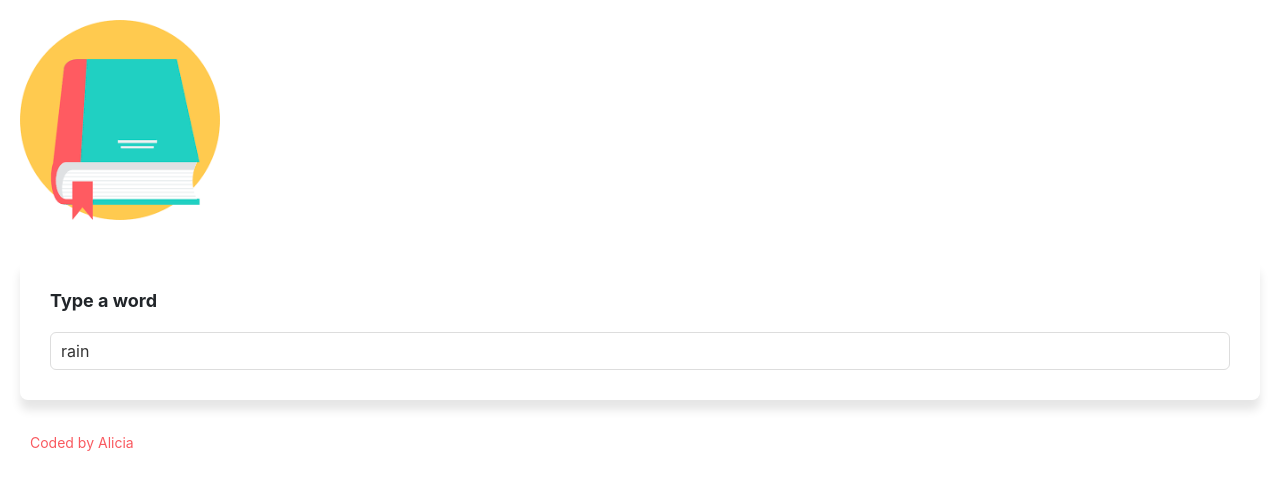
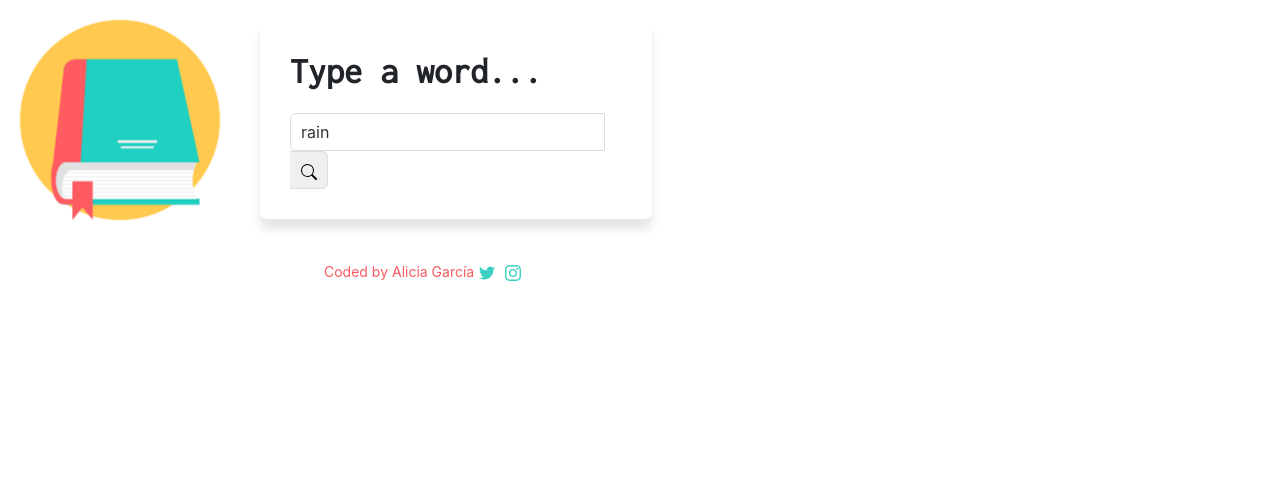
Before and after one commit to AliOli85/dictionary-project, a React (Create React App) app: page / in a window 1280 px wide. Shown: the top 490 px of the page. Built offline with nearby package versions, Linux system fonts and the light colour scheme; no server answers.

Commit message:
Fixed styling issues

```diff
--- a/package.json
+++ b/package.json
@@ -9,6 +9,7 @@
     "axios": "^0.21.1",
     "react": "^17.0.2",
     "react-dom": "^17.0.2",
+    "react-icons": "^4.2.0",
     "react-scripts": "4.0.3",
     "web-vitals": "^1.1.2"
   },
--- a/public/index.html
+++ b/public/index.html
@@ -12,6 +12,9 @@
     <link href="https://cdn.jsdelivr.net/npm/bootstrap@5.0.2/dist/css/bootstrap.min.css" rel="stylesheet"
       integrity="sha384-EVSTQN3/azprG1Anm3QDgpJLIm9Nao0Yz1ztcQTwFspd3yD65VohhpuuCOmLASjC" crossorigin="anonymous">
     <link rel="apple-touch-icon" href="%PUBLIC_URL%/logo192.png" />
+    <link rel="preconnect" href="https://fonts.googleapis.com">
+    <link rel="preconnect" href="https://fonts.gstatic.com" crossorigin>
+    <link href="https://fonts.googleapis.com/css2?family=Inconsolata&display=swap" rel="stylesheet">
     <!--
       manifest.json provides metadata used when your web app is installed on a
       user's mobile device or desktop. See https://developers.google.com/web/fundamentals/web-app-manifest/
--- a/src/App.css
+++ b/src/App.css
@@ -2,9 +2,34 @@ a {
   color: #3bd0c2;
 }
 
+main {
+  padding-left: 240px;
+}
+
+.App-header {
+  position: fixed;
+  top: 0;
+  left: 0;
+}
+
 .App-footer {
-  margin: 30px;
+  display: block;
+  text-align: center;
   color: #f95a60;
+  margin: 20px 0;
+}
+
+.App-footer a.coder {
+  color: #f95a60;
+  text-decoration: none;
+}
+
+.App-footer a.coder:hover {
+  font-weight: bold;
+}
+
+.App-footer svg {
+  margin: 0 5px;
 }
 
 .App-book {
--- a/src/App.js
+++ b/src/App.js
@@ -1,20 +1,26 @@
 import book from "./book.png";
 import './App.css';
 import Dictionary from "./Dictionary";
+import { SiInstagram } from "react-icons/si";
+import { SiTwitter } from "react-icons/si";
 
 function App() {
   return (
-    <div className="App">
+    <div className="App float-start">
       <header className="App-header">
         <img src={book} className="App-book" alt="book" />
       </header>
-      <main>
+      <main className="float-start">
         <Dictionary defaultKeyword="rain"/>
       </main>
-      <footer className="App-footer">
-        <small>
-          Coded by Alicia
-        </small>
+      <footer className="App-footer float-start col-12">
+        <a href="https://github.com/AliOli85/dictionary-project" target="_blank" rel="noreferrer" className="coder">
+          <small>
+            Coded by Alicia García
+          </small>
+        </a>
+        <a href="https://twitter.com/alifa_califa" target="_blank" rel="noreferrer"><SiTwitter /></a>
+        <a href="https://www.instagram.com/alibooh/" target="_blank" rel="noreferrer"><SiInstagram /></a>
       </footer>
     </div>
   );
--- a/src/Dictionary.css
+++ b/src/Dictionary.css
@@ -1,7 +1,8 @@
 .Dictionary h1 {
-  font-size: 18px;
+  font-size: 36px;
   margin-bottom: 20px;
   font-weight: bold;
+  font-family: "Inconsolata", monospace;
 }
 
 .Dictionary section {
@@ -9,12 +10,31 @@
   border-radius: 8px;
   box-shadow: 0px 10px 10px rgba(0 0 0 / 10%);
   margin: 20px;
+  float: left;
+  width: 96%;
 }
 
 .Dictionary input {
   width: 100%;
   padding: 6px 10px;
   border: 1px solid #ddd;
-  border-radius: 6px;
+  border-top-left-radius: 6px;
+  border-bottom-left-radius: 6px;
   color: #333;
+  float: left;
+  width: 95%;
 }
+
+.Dictionary button {
+  float: left;
+  width: 38px;
+  height: 38px;
+  border-bottom-right-radius: 6px;
+  border-top-right-radius: 6px;
+  border: 1px solid #ddd;
+  border-left: 0;
+}
+
+.Dictionary button:hover {
+  background-color: rgba(255, 202, 79, 0.4);
+}
--- a/src/Dictionary.js
+++ b/src/Dictionary.js
@@ -3,6 +3,7 @@ import axios from "axios";
 import Results from "./Results";
 import Photos from "./Photos";
 import "./Dictionary.css";
+import { BsSearch } from "react-icons/bs";
 
 export default function Dictionary(props){
     let [keyword,setKeyword] = useState(props.defaultKeyword);
@@ -44,13 +45,14 @@ export default function Dictionary(props){
 
     if (loaded){
     return (
-        <div className="Dictionary">
+        <div className="Dictionary float-start">
             <section>
-            <h1>Type a word</h1>
+            <h1>Type a word...</h1>
             <form onSubmit={handleSubmit}>
                 <input type="search" onChange={handleKeywordChange}
                 defaultValue={props.defaultKeyword}
                 />
+                <button><BsSearch /></button>
             </form>
             </section>
             <Results results={results} />
--- a/src/Synonyms.css
+++ b/src/Synonyms.css
@@ -1,5 +1,5 @@
 .Synonyms {
-  margin: 15px 0 0;
+  margin: 7.5px 0;
   padding: 0;
 }
 
--- a/src/index.css
+++ b/src/index.css
@@ -1,13 +1,17 @@
 body {
   margin: 0;
-  font-family: -apple-system, BlinkMacSystemFont, 'Segoe UI', 'Roboto', 'Oxygen',
-    'Ubuntu', 'Cantarell', 'Fira Sans', 'Droid Sans', 'Helvetica Neue',
+  font-family: -apple-system, BlinkMacSystemFont, "Segoe UI", "Roboto", "Oxygen",
+    "Ubuntu", "Cantarell", "Fira Sans", "Droid Sans", "Helvetica Neue",
     sans-serif;
   -webkit-font-smoothing: antialiased;
   -moz-osx-font-smoothing: grayscale;
 }
 
 code {
-  font-family: source-code-pro, Menlo, Monaco, Consolas, 'Courier New',
+  font-family: source-code-pro, Menlo, Monaco, Consolas, "Courier New",
     monospace;
 }
+
+#root {
+  float: left;
+}
```
Also changed, not shown: 1 other file (tests, documents, lock files or other folders).
